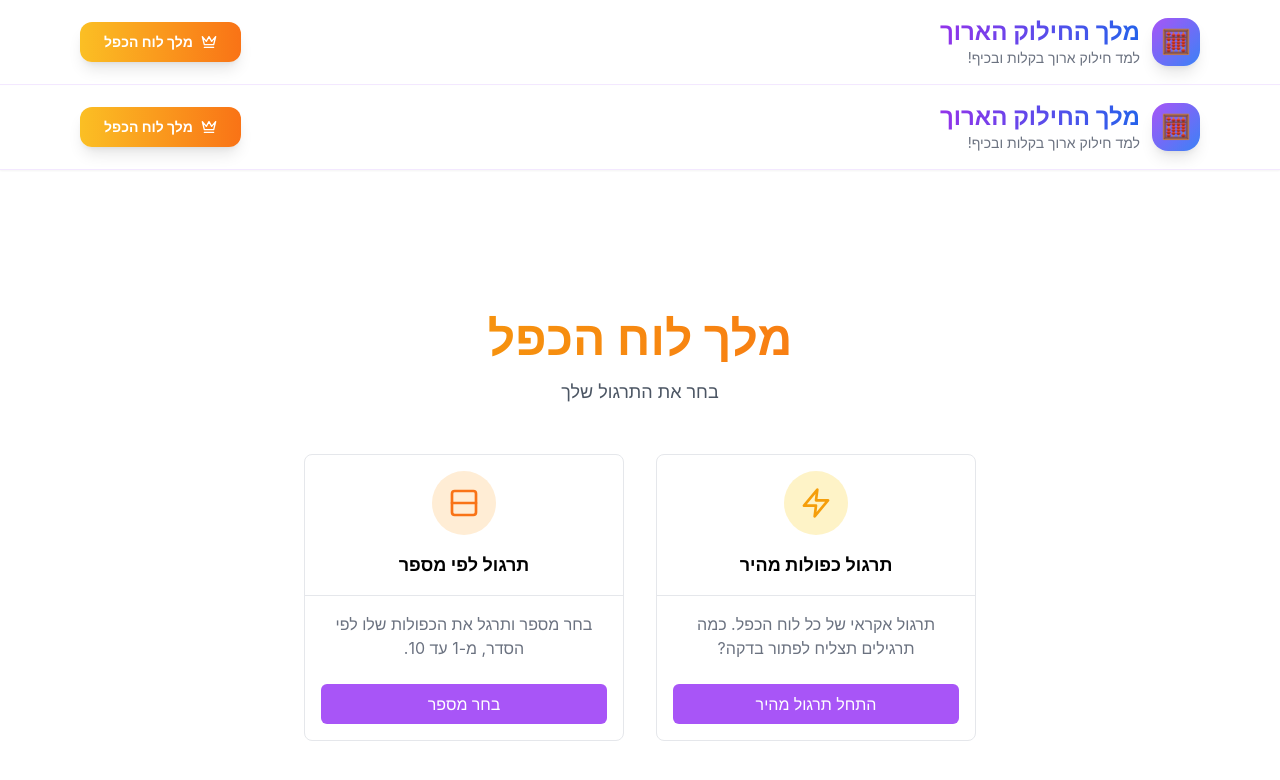
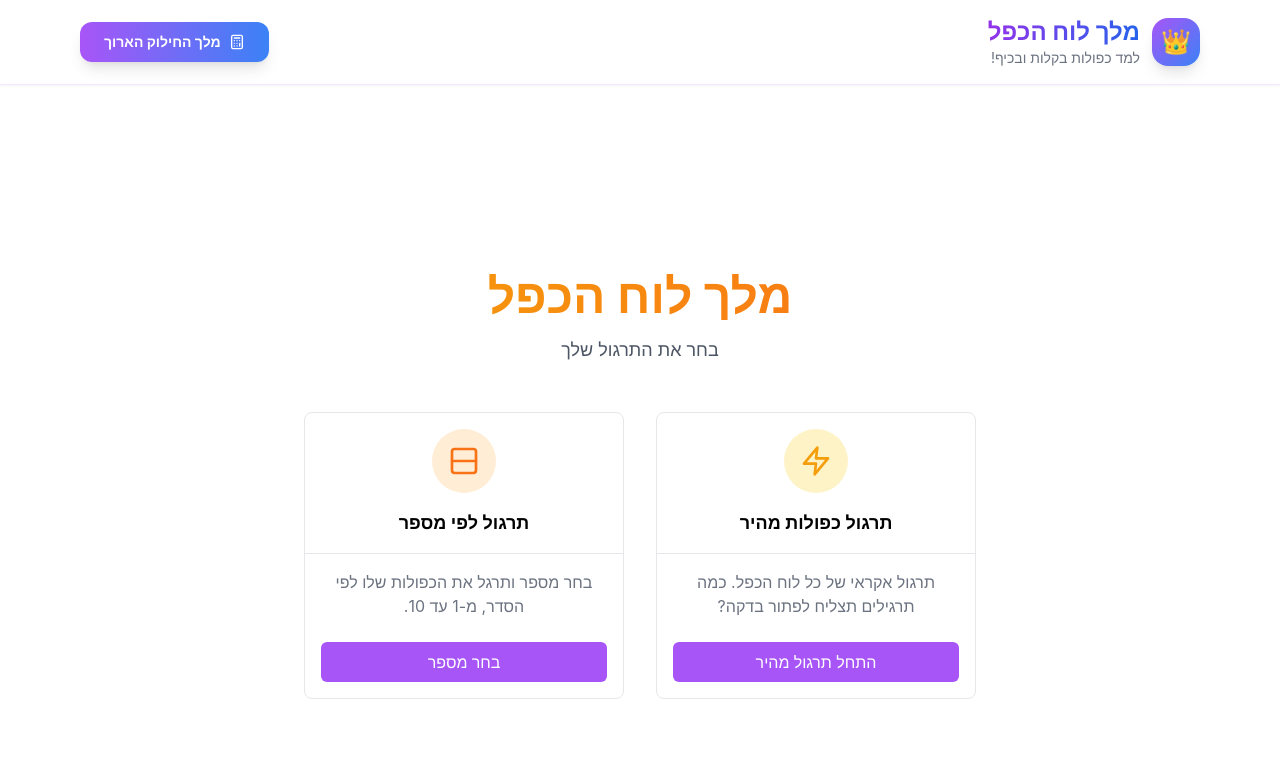
Before and after one commit to Yovelgabay/Divide-Like-a-King, a React (Create React App) app in the folder my-app/: page /MultiplicationKing in a window 1280 px wide. Shown: the top 780 px of the page. Built offline with nearby package versions, Linux system fonts and the light colour scheme.

Commit message:
Fix header duplication and update multiplication page

```diff
--- a/my-app/src/Components/Header.js
+++ b/my-app/src/Components/Header.js
@@ -1,22 +1,37 @@
 import React from 'react';
-import { Link } from 'react-router-dom';
-import { Crown } from 'lucide-react';
+import { Link, useLocation } from 'react-router-dom';
+import { Crown, Calculator } from 'lucide-react';
 
 export default function Header() {
+  const location = useLocation();
+  const isMultiplicationPage = location.pathname.includes("/MultiplicationKing");
+
   return (
     <header className="bg-white/80 backdrop-blur-sm border-b border-purple-100 shadow-sm sticky top-0 z-50">
       <div className="max-w-6xl mx-auto px-4 py-4">
         <div className="flex items-center justify-between">
           <div className="flex items-center gap-3">
             <div className="w-12 h-12 bg-gradient-to-br from-purple-500 to-blue-500 rounded-2xl flex items-center justify-center shadow-lg">
-              <span className="text-2xl">🧮</span>
+              <span className="text-2xl">{isMultiplicationPage ? '👑' : '🧮'}</span>
             </div>
             <div>
-              <h1 className="text-2xl font-bold bg-gradient-to-r from-purple-600 to-blue-600 bg-clip-text text-transparent">מלך החילוק הארוך</h1>
-              <p className="text-sm text-gray-500">למד חילוק ארוך בקלות ובכיף!</p>
+              <h1 className="text-2xl font-bold bg-gradient-to-r from-purple-600 to-blue-600 bg-clip-text text-transparent">
+                {isMultiplicationPage ? 'מלך לוח הכפל' : 'מלך החילוק הארוך'}
+              </h1>
+              <p className="text-sm text-gray-500">
+                {isMultiplicationPage ? 'למד כפולות בקלות ובכיף!' : 'למד חילוק ארוך בקלות ובכיף!'}
+              </p>
             </div>
           </div>
           <div className="flex items-center gap-4">
+            {isMultiplicationPage ? (
+              <Link to="/">
+                <button className="justify-center whitespace-nowrap text-sm ring-offset-background focus-visible:outline-none focus-visible:ring-2 focus-visible:ring-ring focus-visible:ring-offset-2 disabled:pointer-events-none disabled:opacity-50 [&_svg]:pointer-events-none [&_svg]:size-4 [&_svg]:shrink-0 bg-primary hover:bg-primary/90 h-10 bg-gradient-to-r from-purple-500 to-blue-500 hover:from-purple-600 hover:to-blue-600 text-white font-bold shadow-lg flex items-center gap-2 transform hover:scale-105 transition-all duration-300 rounded-xl px-6 py-3">
+                  <Calculator className="w-5 h-5" />
+                  מלך החילוק הארוך
+                </button>
+              </Link>
+            ) : (
               <Link to="/MultiplicationKing">
                 <button className="justify-center whitespace-nowrap text-sm ring-offset-background focus-visible:outline-none focus-visible:ring-2 focus-visible:ring-ring focus-visible:ring-offset-2 disabled:pointer-events-none disabled:opacity-50 [&_svg]:pointer-events-none [&_svg]:size-4 [&_svg]:shrink-0 bg-primary hover:bg-primary/90 h-10 bg-gradient-to-r from-amber-400 to-orange-500 hover:from-amber-500 hover:to-orange-600 text-white font-bold shadow-lg flex items-center gap-2 transform hover:scale-105 transition-all duration-300 rounded-xl px-6 py-3 relative overflow-hidden">
                   <Crown className="w-5 h-5" />
@@ -24,6 +39,7 @@ export default function Header() {
                   <div className="absolute inset-0 bg-gradient-to-r from-amber-300 to-orange-400 rounded-xl opacity-0 hover:opacity-20 transition-opacity duration-300"></div>
                 </button>
               </Link>
+            )}
           </div>
         </div>
       </div>
--- a/my-app/src/Pages/MultiplicationKing.js
+++ b/my-app/src/Pages/MultiplicationKing.js
@@ -4,7 +4,6 @@ import { Card, CardContent, CardHeader, CardTitle } from '../ui/card';
 import { Zap, Rows } from 'lucide-react';
 import PracticeMode from '../Components/multiplication/PracticeMode';
 import NumberSelection from '../Components/multiplication/NumberSelection';
-import Header from '../Components/Header';
 
 export default function MultiplicationKing() {
   const [mode, setMode] = useState(null); // 'fast', 'byNumber', or 'practice'
@@ -39,7 +38,6 @@ export default function MultiplicationKing() {
 
   return (
     <div dir="rtl" className="min-h-screen flex flex-col">
-      <Header />
       <div className="flex-1 p-4 md:p-8 flex items-center justify-center">
       <div className="max-w-2xl w-full text-center">
         <h1 className="text-4xl md:text-5xl font-bold bg-gradient-to-r from-amber-500 to-orange-500 bg-clip-text text-transparent mb-4">
```
Lines whose indentation alone changed are shown as unchanged.
